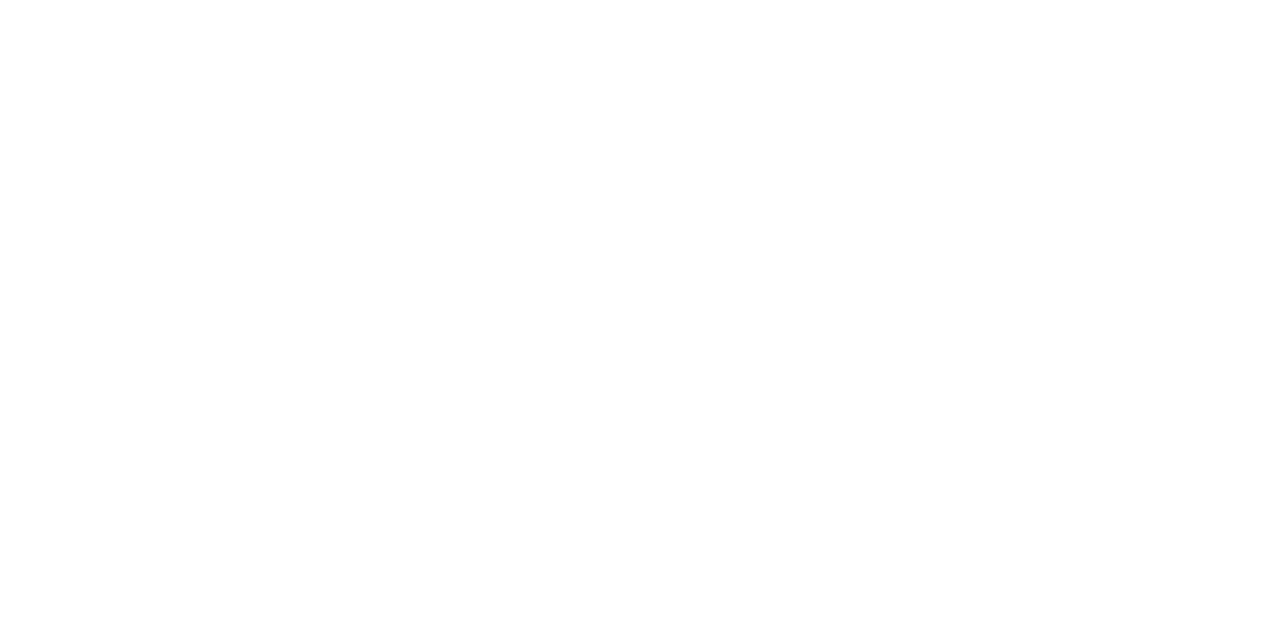
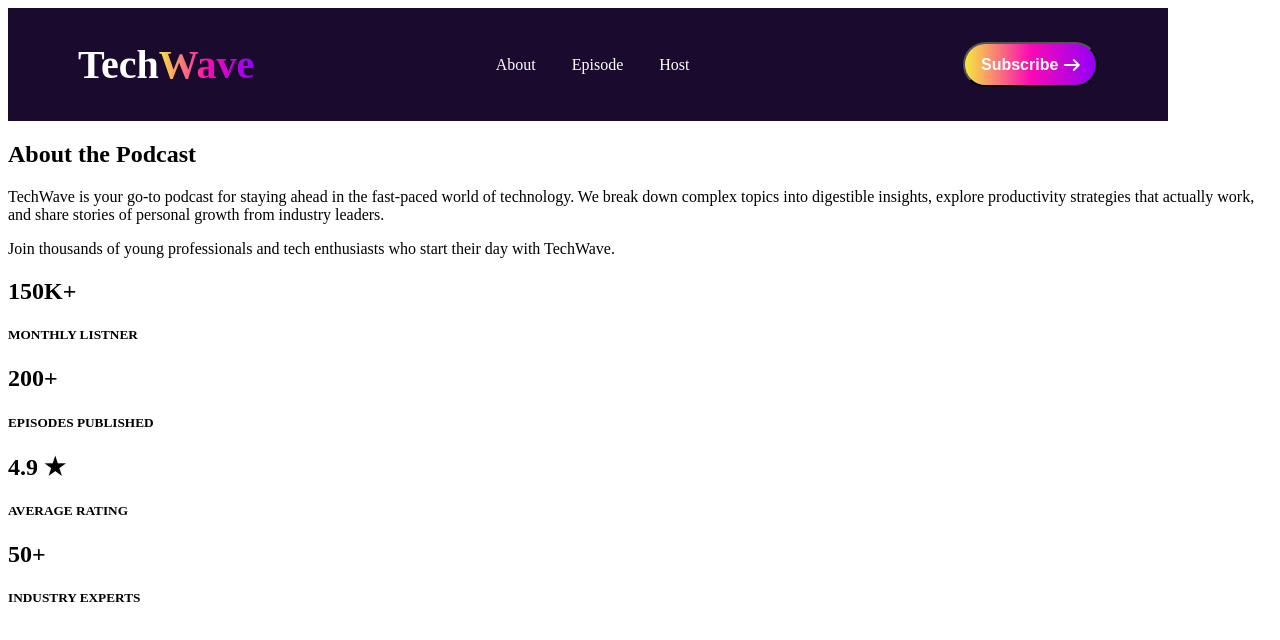
Before and after one commit to rokan45/Project_Tech-Wave-LandingPage, a plain HTML site: page index.html in a window 1280 px wide. Drawn offline with Linux system fonts and the light colour scheme.

Commit message:
added nav bar

```diff
--- a/index.html
+++ b/index.html
@@ -6,11 +6,63 @@
     <link rel="preconnect" href="https://fonts.googleapis.com">
 <link rel="preconnect" href="https://fonts.gstatic.com" crossorigin>
 <link href="https://fonts.googleapis.com/css2?family=Inter:ital,opsz,wght@0,14..32,100..900;1,14..32,100..900&display=swap" rel="stylesheet">
+<link rel="stylesheet" href="https://cdnjs.cloudflare.com/ajax/libs/font-awesome/7.0.1/css/all.min.css" integrity="sha512-2SwdPD6INVrV/lHTZbO2nodKhrnDdJK9/kg2XD1r9uGqPo1cUbujc+IYdlYdEErWNu69gVcYgdxlmVmzTWnetw==" crossorigin="anonymous" referrerpolicy="no-referrer" />
+<link rel="stylesheet" href="/style.css">
     <title>Tech Wave LandingPage</title>
+
+
 </head>
+
 <body class=".inter-font">
-    <header></header>
-    <main></main>
+    <header>
+        <nav>
+            <div class="container">
+                <div class="logo">
+                 <h2>Tech<span class="wave">Wave</span></h2>
+                </div>
+
+                <div class="menu">
+                    <a href="">About</a>
+                    <a href="">Episode</a>
+                    <a href="">Host</a>
+                </div>
+                <div class="btn">
+                    <button>Subscribe<i class="fa-solid fa-arrow-right"></i></button>
+                </div>
+            </div>
+
+        </nav>
+    </header>
+
+    <main>
+        <section id="about">
+            <div class="container">
+                <div class="text-content">
+                    <h2>About the Podcast</h2>
+                    <p>TechWave is your go-to podcast for staying ahead in the fast-paced world of technology. We break down complex topics into digestible insights, explore productivity strategies that actually work, and share stories of personal growth from industry leaders.</p>
+                    <p>Join thousands of young professionals and tech enthusiasts who start their day with TechWave.</p>
+                </div>
+                <div class="stat-container">
+                    <div class="stat">
+                        <h2>150K+</h2>
+                        <h5>MONTHLY LISTNER</h5>
+                    </div>
+                    <div class="stat">
+                        <h2>200+</h2>
+                        <h5>EPISODES PUBLISHED</h5>
+                    </div>
+                    <div class="stat">
+                        <h2>4.9 &starf;</h2>
+                        <h5>AVERAGE RATING</h5>
+                    </div>
+                    <div class="stat">
+                        <h2>50+</h2>
+                        <h5>INDUSTRY EXPERTS</h5>
+                    </div>
+                </div>
+            </div>
+        </section>
+    </main>
     <footer></footer>
 </body>
 </html>
--- a/style.css
+++ b/style.css
@@ -4,6 +4,52 @@
 }
 
 /* Shared Style */
-
+.btn{
+    color: #FFFFFF;
+}
 
 /* Header Style */
+nav .container{
+    width: 100%;
+    max-width: 1160px;
+    display: flex;
+    justify-content: space-between;
+    align-items: center;
+    background-color: #1A0B2E;
+
+}
+nav .logo h2{
+    color: #FFFFFF;
+    font-size: 40px;
+    font-weight: bold;
+    margin-left: 70px;
+}
+nav .wave{
+    /* color: linear-gradient(90deg, #F7E93F, #FB09B4, #9100F8) */
+    font-size: 40px;
+  font-weight: bold;
+  background: linear-gradient(to right, #F7E93F, #FB09B4, #9100F8);
+  -webkit-background-clip: text;
+  -webkit-text-fill-color: transparent;
+}
+nav .menu a{
+    padding-right: 32px;
+    text-decoration: none;
+    color: #FFFFFF;
+}
+nav button{
+    width: 135px;
+    height: 45px;
+    margin-right: 70px;
+    display: flex;
+    gap: 5px;
+    padding: 12px 16px;
+    align-items: center;
+    justify-content: center;
+    border-radius: 10000px;
+    background: linear-gradient(to right, #F7E93F, #FB09B4, #9100F8);
+    color: #FFFFFF;
+    font-size: 1rem;
+    font-weight: 600;
+}
+/* Style For about section */
--- /dev/null
+++ b/taiwind.config.css
@@ -0,0 +1 @@
+@import "tailwindcss"
```
